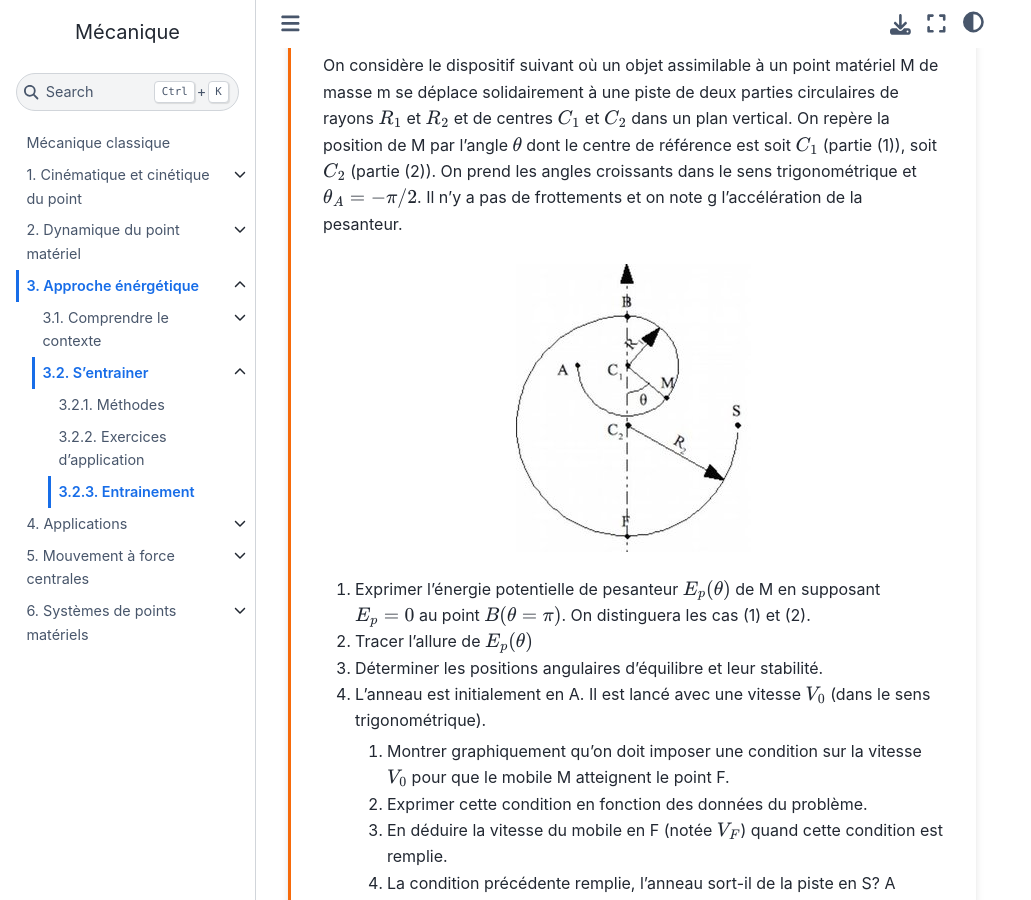
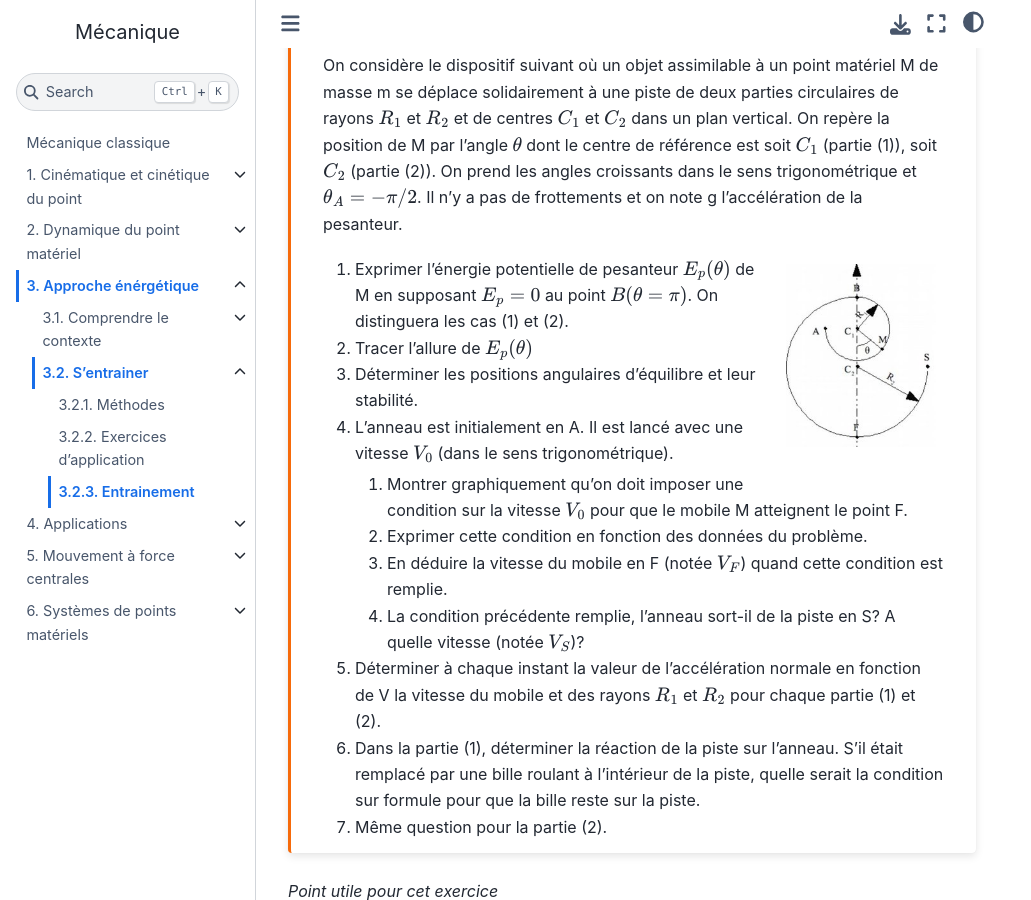
Before and after one commit to pcsi3physiquestan/mecanique_sources, a Jupyter Book: the page built from notebook/energetique_td.md, in a window 1280 px wide and 900 px high, scrolled down 1205 px. Shown: the whole window, without its empty margins (0-1031 px from the left). Built offline with Jupyter Book 1.0.4 settings and Sphinx 7.4.7 and the Sphinx Book theme 1.1.4, drawn with Linux system fonts in a browser that asks for light colours.

Commit message:
Mise à jour automatique

````diff
--- a/notebook/energetique_td.md
+++ b/notebook/energetique_td.md
@@ -44,8 +44,8 @@ On considère le dispositif suivant où un objet assimilable à un point matéri
 
 ```{figure} ./images/energetique_piste_anneau.jpeg
 :name: fig_247
-:align: center
-
+:align: right
+:width: 150px
 ```
 
 1. Exprimer l'énergie potentielle de pesanteur $E_p(\theta)$ de M en supposant $E_p = 0$ au point $B(\theta = \pi)$. On distinguera les cas (1) et (2).
````
Also changed, not shown: other parts of notebook/energetique_td.md (+1 -1 lines).
